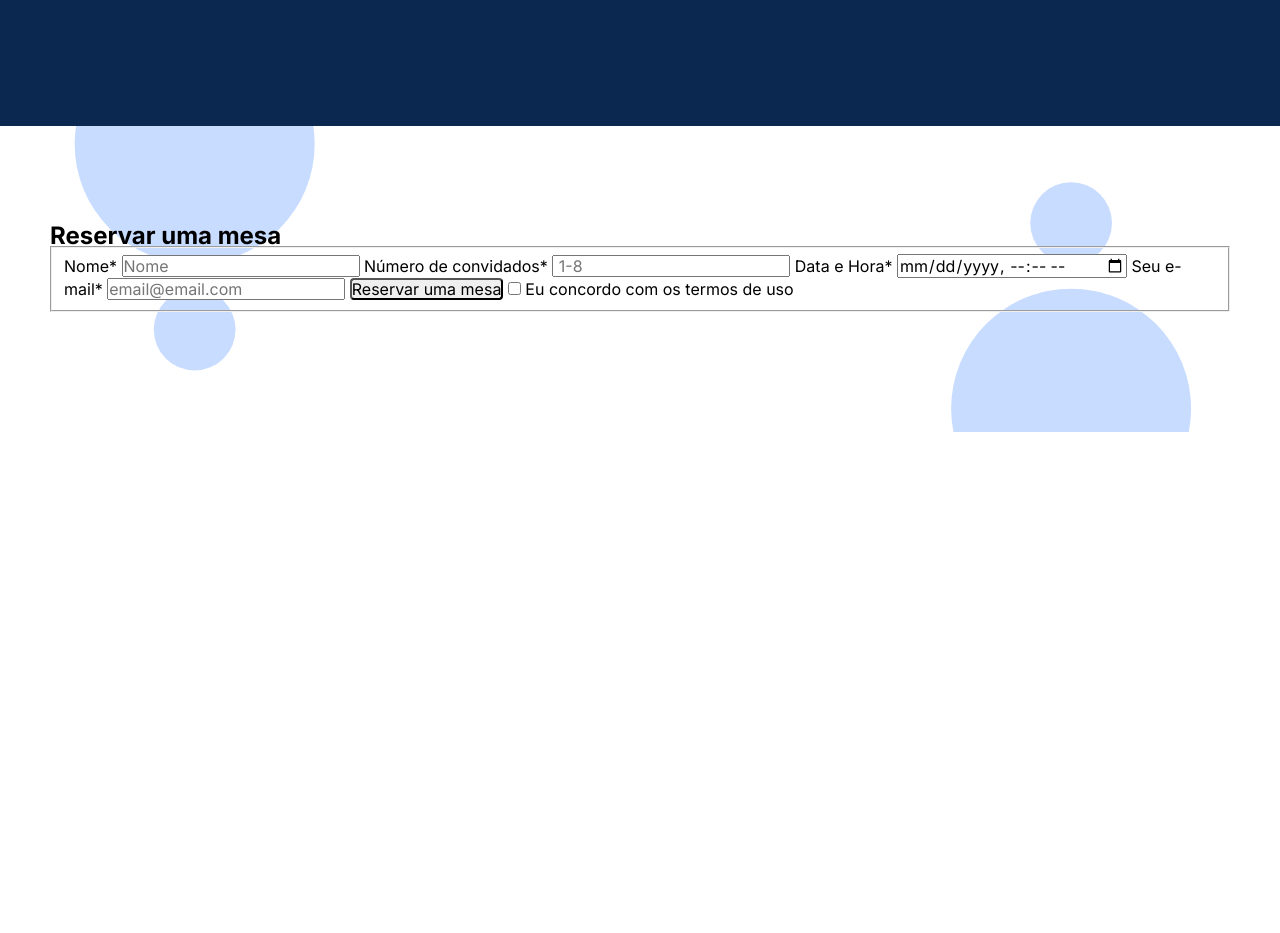
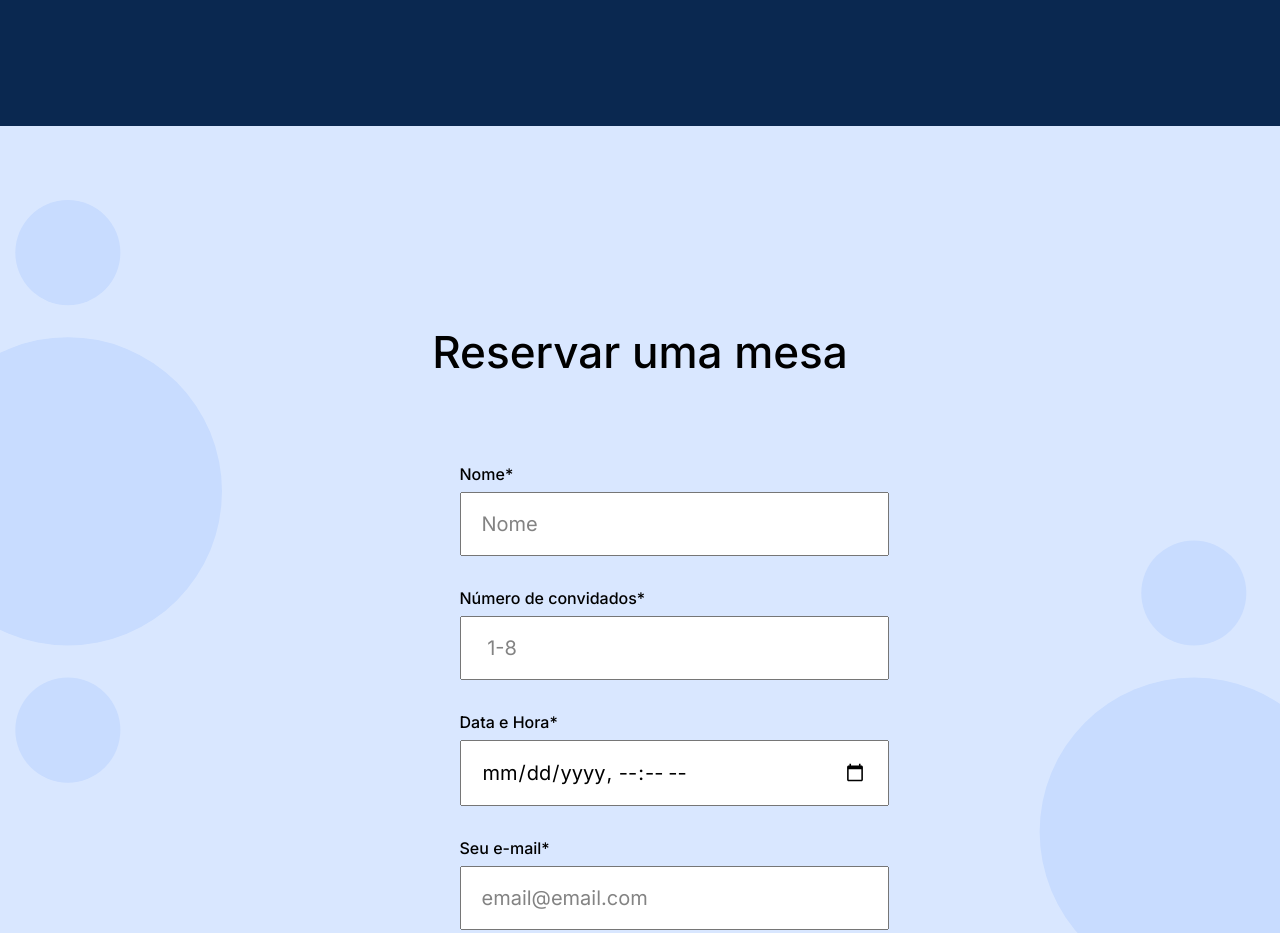
Before and after one commit to aisek07/web_project_coffeeshop, a plain HTML site: page index.html in a window 1280 px wide. Shown: the part 1740-2673 px from the top of the page. Before the commit the page ends 2172 px from the top, so only its background shows below. Drawn offline with Linux system fonts and the light colour scheme.

Commit message:
atualizando o projeto

```diff
--- a/index.html
+++ b/index.html
@@ -137,7 +137,7 @@
               <input type="datetime-local" class="form__input" required />
               <label for="email" class="form__label">Seu e-mail*</label>
               <input
-                type="numero"
+                type="number"
                 min="1"
                 max="8"
                 placeholder="email@email.com"
@@ -156,7 +156,7 @@
                 value="bold-heading"
                 required
               />
-              <label for="termos" class="form__ckeckbox"
+              <label for="termos" class="form__label__ckeckbox"
                 >Eu concordo com os termos de uso</label
               >
             </fieldset>
--- a/pages/index.css
+++ b/pages/index.css
@@ -183,25 +183,94 @@
   background-position: center;
   background-size: cover;
   background-repeat: no-repeat;
-  padding: 100px 50px 120px ;
+  padding: 100px 50px 120px;
+  background-color: #d9e7ff;
+}
+
+.reservation input::placeholder {
+  color: #838383;
+}
+
+.reservation__input {
+  width: 385px;
+}
 
 .reservation__title {
+  margin-top: 100px;
+  text-align: center;
+  margin-bottom: 80px;
+  font-family: Inter;
+  font-style: normal;
+  font-weight: 500;
+  font-size: 44px;
+  line-height: 52px;
 }
 .reservation__form {
+  max-width: 385px;
+
+  margin: 0 auto;
 }
 
-.form {
+.form__label {
+  font-family: Inter;
+  font-style: normal;
+  font-weight: 500;
+  font-size: 16px;
+  line-height: 20px;
+  display: block;
+  margin-bottom: 8px;
+}
+
+.form__input {
+  font-family: Inter;
+  font-style: normal;
+  font-weight: normal;
+  font-size: 20px;
+  line-height: 30px;
+  margin-bottom: 32px;
+  padding: 15px 20px;
+}
+
+.form input {
+  width: 385px;
 }
 
 .form__fieldset {
+  border: none;
 }
 
 .form__button {
   border-radius: 4px;
+  opacity: 0.7;
+  display: block;
+  width: 100%;
+  font-family: Inter;
+  font-style: normal;
+  font-weight: 500;
+  font-size: 16px;
+  line-height: 20px;
+  height: 60px;
+  background-color: #2f80ed;
+  color: white;
+  border: none;
+  margin-bottom: 32px;
+}
+
+.form__button:hover {
   opacity: 1;
-}
-.button:hover {
 }
 .reservation__form_form__item_el_extra-options {
   border-radius: 2px;
 }
+
+.form__ckeckbox {
+  background-color: #000000 !important;
+  width: 50px !important;
+  margin: 0 !important;
+  padding: 0 !important;
+}
+
+.form__label__ckeckbox {
+  margin: 0 !important;
+  padding: 0 !important;
+}
```
